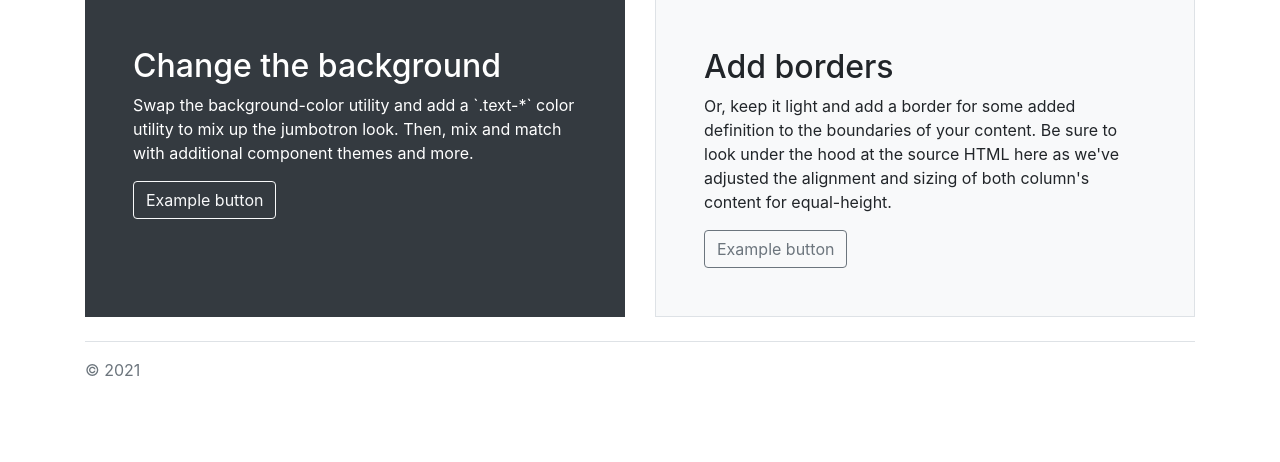
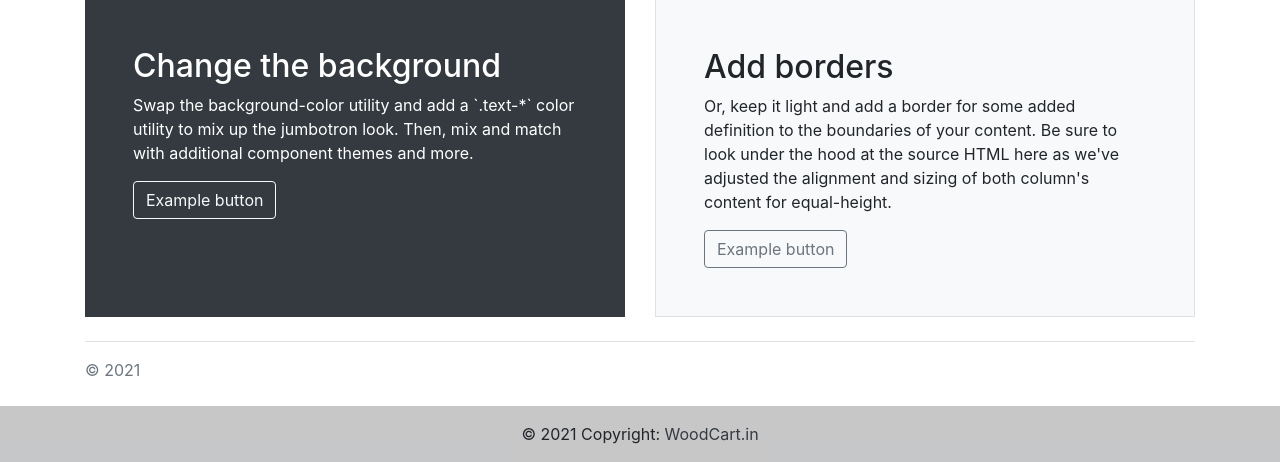
Before and after one commit to snehal2196/Ecommerce-Site, a Django app: page /about in a window 1280 px wide. Shown: the part 578-1040 px from the top of the page. Before the commit the page ends 954 px from the top, so only its background shows below. Run offline with Django 3.2, Linux system fonts and the light colour scheme; some libraries are stand-ins or nearby versions.

Commit message:
latest changes

```diff
--- a/mac/shop/templates/shop/base.html
+++ b/mac/shop/templates/shop/base.html
@@ -77,4 +77,12 @@ $(document).ready(function(){
 
 </script>
   </body>
+  <footer class="bg-light text-center text-lg-start">
+  <!-- Copyright -->
+  <div class="text-center p-3" style="background-color: rgba(0, 0, 0, 0.2);">
+    © {% now "Y" %} Copyright:
+    <a class="text-dark" href="/">WoodCart.in</a>
+  </div>
+  <!-- Copyright -->
+</footer>
 </html>
```
Also changed, not shown: mac/db.sqlite3.
